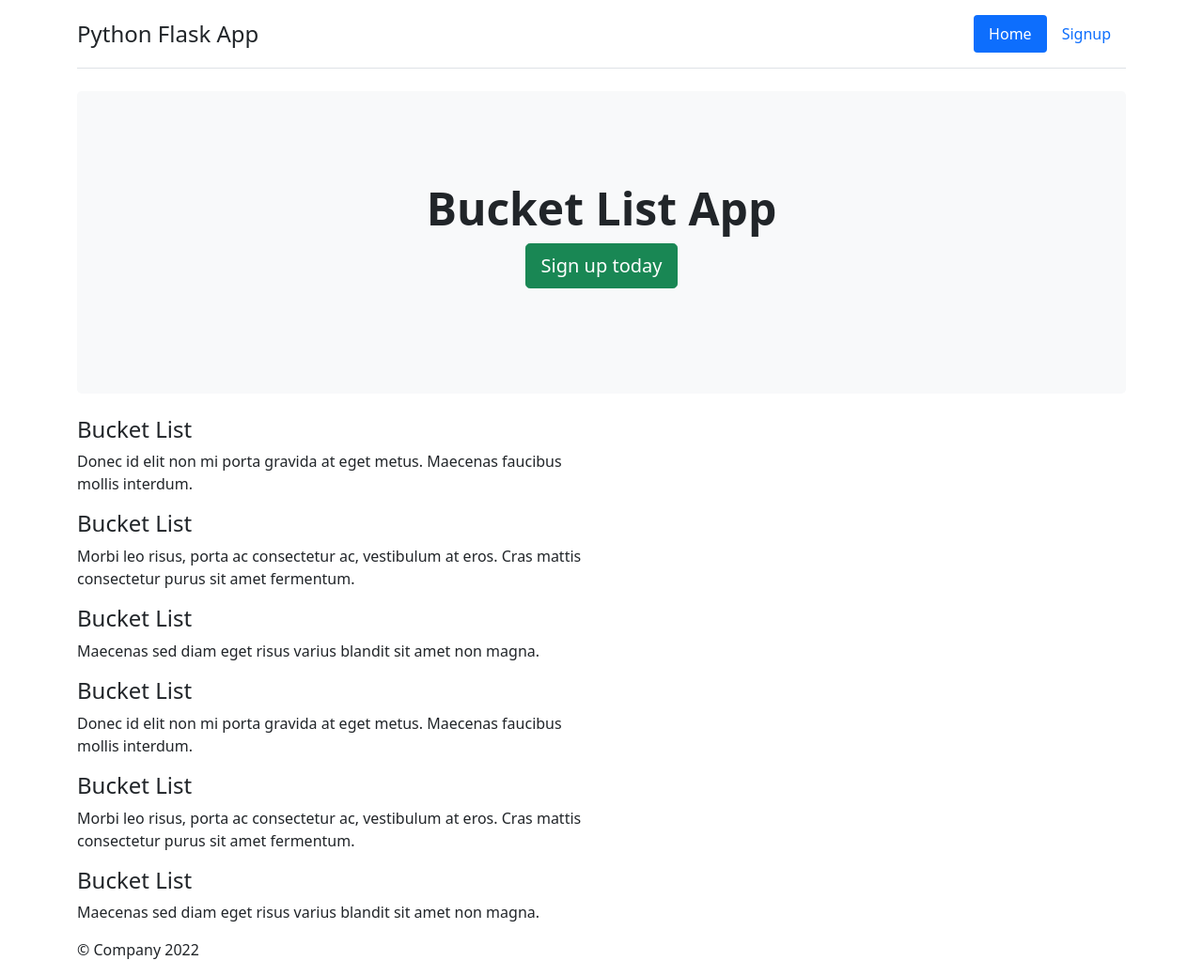
After one commit to jm-888/TimeTableViewer, a Python web app: template templates/ex.html in a window 1280 px wide. The commit adds this page. Shown: the whole page at 94% size. Run offline with Jinja, Linux system fonts and the light colour scheme; the template is opened without the code that fills it, so the values that code supplies are empty.

```diff
--- a/templates/edit_timetable.html
+++ b/templates/edit_timetable.html
@@ -14,7 +14,7 @@
 		<form method="POST">
 			<h1>Day 1</h1>
 			<label>Period 1:</label>
-			<input type="text" name="d1p1" placeholder="Enter Subject" required><br/> <!--d1p1 means Day One Period One-->
+			<input type="text" id="d1p1" name="d1p1" placeholder="Enter Subject" required><br/> <!--d1p1 means Day One Period One-->
 			<label>Period 2:</label>
 			<input type="text" name="d1p2" placeholder="Enter Subject" required><br/>
 			<label>Period 3:</label>
--- /dev/null
+++ b/templates/ex.html
@@ -0,0 +1,104 @@
+<!DOCTYPE html>
+<html lang="en">
+    <head>
+
+		<title>Python Flask Bucket List App</title>
+
+		<link
+			href="https://cdn.jsdelivr.net/npm/bootstrap@5.1.3/dist/css/bootstrap.min.css"
+			rel="stylesheet"
+			integrity="sha384-1BmE4kWBq78iYhFldvKuhfTAU6auU8tT94WrHftjDbrCEXSU1oBoqyl2QvZ6jIW3"
+			crossorigin="anonymous"
+		/>
+	</head>
+	<body>
+
+		<div class="container">
+
+			<header class="header">
+
+				<nav
+					class="d-flex flex-wrap justify-content-center py-3 mb-4 border-bottom"
+				>
+					<a
+						href="/"
+						class="d-flex align-items-center mb-3 mb-md-0 me-md-auto text-dark text-decoration-none"
+					>
+						<span class="fs-4">Python Flask App</span>
+					</a>
+					<ul class="nav nav-pills">
+						<li class="nav-item">
+							<a href="/" class="nav-link active" aria-current="page">Home</a>
+						</li>
+						<li class="nav-item">
+							<a href="/signup" class="nav-link">Signup</a>
+						</li>
+					</ul>
+
+				</nav>
+
+			</header>
+			<div class="p-5 mb-4 bg-light rounded-3">
+				<div class="container-fluid py-5 text-center">
+					<h1 class="display-5 fw-bold">Bucket List App</h1>
+
+					<p>
+						<a class="btn btn-lg btn-success" href="signup" role="button"
+							>Sign up today</a
+						>
+
+					</p>
+				</div>
+			</div>
+
+			<div class="row marketing">
+
+				<div class="col-lg-6">
+
+					<h4>Bucket List</h4>
+
+					<p>
+						Donec id elit non mi porta gravida at eget metus. Maecenas faucibus
+						mollis interdum.
+					</p>
+
+					<h4>Bucket List</h4>
+
+					<p>
+						Morbi leo risus, porta ac consectetur ac, vestibulum at eros. Cras
+						mattis consectetur purus sit amet fermentum.
+					</p>
+
+					<h4>Bucket List</h4>
+
+					<p>Maecenas sed diam eget risus varius blandit sit amet non magna.</p>
+
+					<h4>Bucket List</h4>
+
+					<p>
+						Donec id elit non mi porta gravida at eget metus. Maecenas faucibus
+						mollis interdum.
+					</p>
+
+					<h4>Bucket List</h4>
+
+					<p>
+						Morbi leo risus, porta ac consectetur ac, vestibulum at eros. Cras
+						mattis consectetur purus sit amet fermentum.
+					</p>
+
+					<h4>Bucket List</h4>
+
+					<p>Maecenas sed diam eget risus varius blandit sit amet non magna.</p>
+
+				</div>
+
+			</div>
+
+			<footer class="footer">
+
+				<p>&copy; Company 2022</p>
+
+			</footer>
+
+		</div>
```
Also changed, not shown: app.py (+7 -6 lines).
